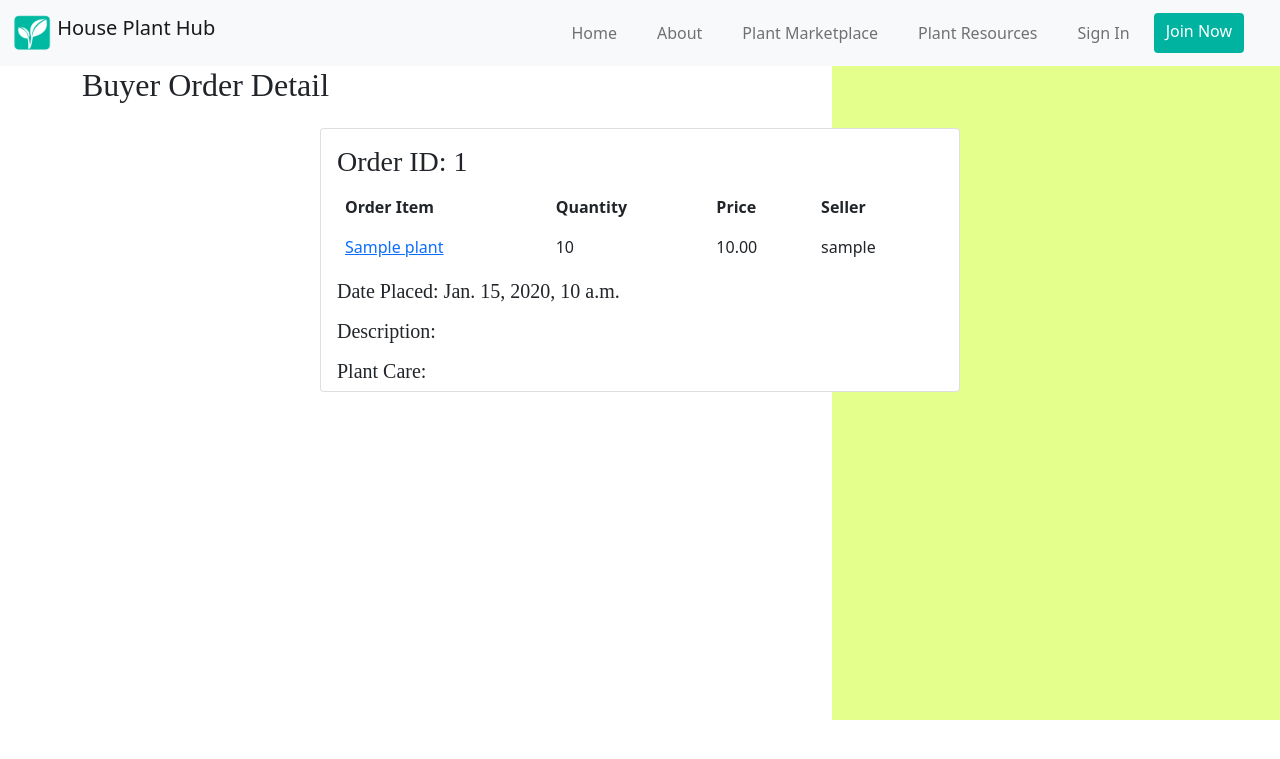
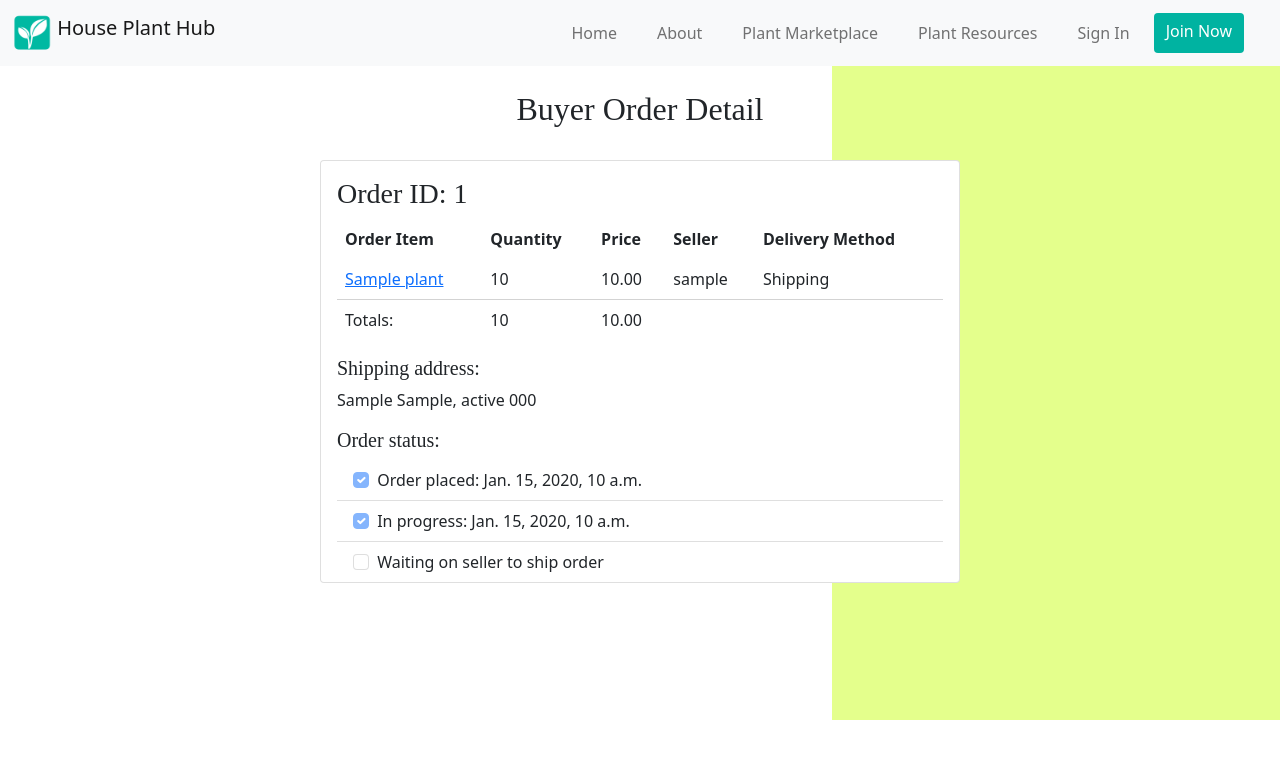
Before and after one commit to Harmony222/house-plant-bst, a Django app: page /order/1/ in a window 1280 px wide. Shown: the top 759 px of the page. Run offline with Django 4.2, Linux system fonts and the light colour scheme; tables that the repository leaves empty hold one stand-in row (values such as "Sample post").

Commit message:
add more details to Buyer Order Detail view

```diff
--- a/order/views.py
+++ b/order/views.py
@@ -119,3 +119,17 @@ class BuyerOrderDetailView(TemplateTitleMixin, DetailView, LoginRequiredMixin):
     model = Order
     title = 'Buyer Order Detail'
     template_name = 'order/buyer_order_detail.html'
+
+    def _get_total_num_items(self, order):
+        count = 0
+        for order_item in order.get_order_items.all():
+            count += int(order_item.quantity)
+        return count
+
+    def get_context_data(self, *args, **kwargs):
+        context = super().get_context_data(*args, **kwargs)
+        order = context['object']
+        total_num_items = self._get_total_num_items(order)
+        context['total_num_items'] = total_num_items
+        print(context)
+        return context
--- a/plant/views.py
+++ b/plant/views.py
@@ -9,12 +9,9 @@ from django.views.generic import (
 
 from django.contrib.auth.mixins import LoginRequiredMixin
 from django.urls import reverse_lazy
-from django.conf import settings
 from django.shortcuts import redirect
 from django.core.exceptions import ObjectDoesNotExist
 
-import json
-import os
 
 from .models import Plant, UserPlant, Tag
 from .mixins import TemplateTitleMixin, ZipcodeCityStateMixin
--- a/templates/order/buyer_order_detail.html
+++ b/templates/order/buyer_order_detail.html
@@ -3,11 +3,12 @@
 {% load static %}
 {% block content %}
 
-{% if title %}
-<h2>{{ title }}</h2>
-{% endif %}
+<div class="container d-flex justify-content-center my-4">
+    {% if title %}
+    <h2>{{ title }}</h2>
+    {% endif %}
 
-
+</div>
 <div class="container d-flex justify-content-center my-4">
     <div class="card" style="width: 40rem">
       <div class="card-body pb-0">
@@ -18,6 +19,7 @@
                 <th scope="col">Quantity</th>
                 <th scope="col">Price</th>
                 <th scope="col">Seller</th>
+                <th scope="col">Delivery Method</th>
             </thead>
             <tbody>
             {% for item in object.get_order_items.all %}
@@ -28,27 +30,65 @@
                     <td>{{ item.quantity }}</td>
                     <td>{{ item.user_plant.unit_price }}</td>
                     <td>{{ item.user_plant.user.username }}</td>
+                    <!-- Shipping is a placeholder until shipping vs pickup logic is implemented in Order -->
+                    <td>Shipping</td>
                 </tr>
             {% endfor %}
+            <tfoot>
+
+                <tr style="border-top: thin solid lightgray;">
+                    <td>Totals:</td>
+                    <td>{{ total_num_items }}</td>
+                    <td>{{ object.total_price }}</td>
+                </tr>
+            </tfoot>
 
             </tbody>
         </table>
-        <h5 class="card-subtitle mb-2">Date Placed: {{ object.creation_date }}</h5>
+        <!-- <h5 class="card-subtitle mb-2">Date Placed: {{ object.creation_date }}</h5> -->
 
-        <h5 class="mt-3 my-0">Description:</h5>
+        <h5 class="mt-3">Shipping address:</h5>
         <p class="card-text mb-2">
-            {{ object.description }}
+            {{ object.address }}
         </p>
 
-        <h5 class="mt-3 my-0">Plant Care:</h5>
-        <p class="card-text mb-2">
-            {{ object.plant_care }}
-        </p>
+        <h5 class="mt-3">Order status:</h5>
+        <ul class="list-group list-group-flush">
+            <li class="list-group-item">
+                <input class="form-check-input me-1" checked type="checkbox" value="" disabled>
+                Order placed: {{ object.creation_date }}
+            </li>
+        {% if object.in_progress_date %}
+            <li class="list-group-item">
+                <input class="form-check-input me-1" checked type="checkbox" value="" disabled>
+                In progress: {{ object.in_progress_date }}
+            </li>
+        {% else %}
+            <li class="list-group-item">
+                <input class="form-check-input me-1"  type="checkbox" value="" disabled>
+                Waiting on seller to acknowledge order
+            </li>
+        {% endif %}
 
-        <!-- Allow authenticated user to edit the plant details -->
-        {% if user.is_authenticated %}
-        <div class="card-footer bg-white mb-0" style="display: flex;">
-            <a href="{{ object.get_update_url }}" class="btn custom-btn">Edit Plant</a>
+        {% if object.fullfilled_date %}
+            <li class="list-group-item">
+                <input class="form-check-input me-1" checked type="checkbox" value="" disabled>
+                Order shipped: {{ object.fulfilled_date }}
+            </li>
+        {% else %}
+            <li class="list-group-item">
+                <input class="form-check-input me-1"  type="checkbox" value="" disabled>
+                Waiting on seller to ship order
+            </li>
+        {% endif %}
+        </ul>
+
+
+
+        <!-- Allow authenticated BUYER to edit the order details -->
+        {% if object.buyer == user and user.is_authenticated %}
+        <div class="card-footer bg-white mb-0 ps-0" style="display: flex;">
+            <a href="" class="btn custom-btn">Edit Order</a>
         </div>
         {% endif %}
       </div>
```
